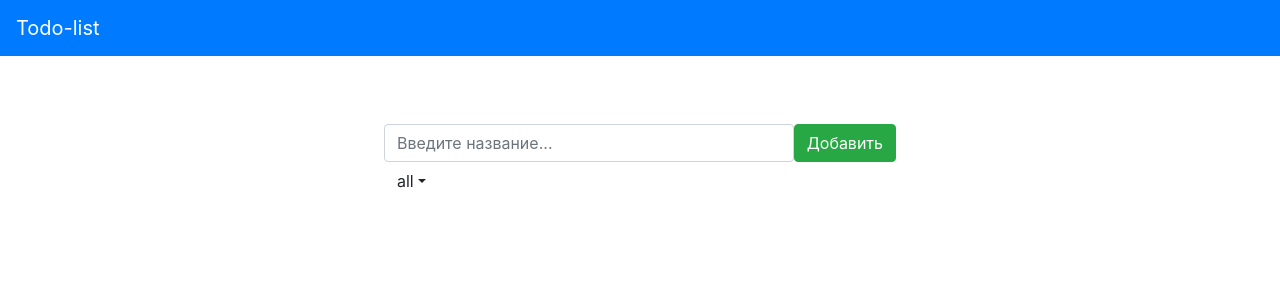
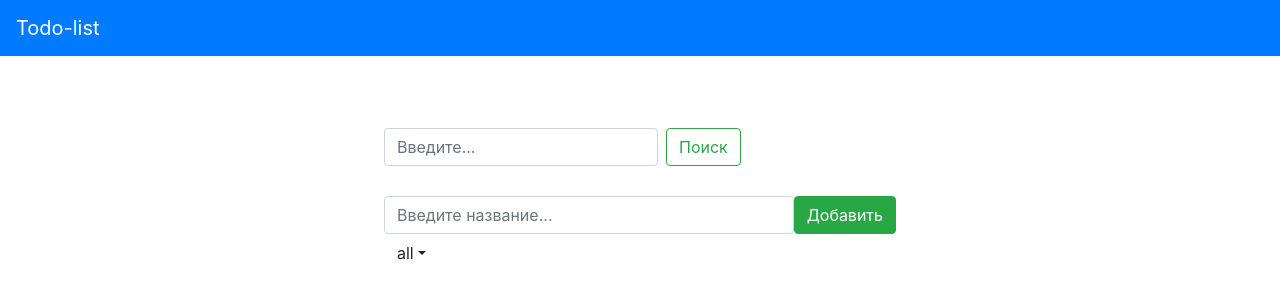
Before and after one commit to LizaBabych/TODO-list, a React (Create React App) app: page / in a window 1280 px wide. Shown: the top 300 px of the page. Built offline with nearby package versions, Linux system fonts and the light colour scheme.

Commit message:
Add search form

```diff
--- a/package.json
+++ b/package.json
@@ -10,6 +10,7 @@
     "@types/node": "^12.19.3",
     "@types/react": "^16.9.55",
     "@types/react-dom": "^16.9.9",
+    "@types/react-redux": "^7.1.11",
     "react": "^17.0.1",
     "react-dom": "^17.0.1",
     "react-redux": "^7.2.2",
@@ -41,5 +42,8 @@
       "last 1 firefox version",
       "last 1 safari version"
     ]
+  },
+  "devDependencies": {
+    "eslint": "^7.12.1"
   }
 }
--- a/public/index.html
+++ b/public/index.html
@@ -13,7 +13,7 @@
     <link rel="stylesheet" href="https://use.fontawesome.com/releases/v5.6.1/css/all.css"
 integrity="sha384-gfdkjb5BdAXd+lj+gudLWI+BXq4IuLW5IT+brZEZsLFm++aCMlF1V92rMkPaX4PP" crossorigin="anonymous">
     <link rel="apple-touch-icon" href="%PUBLIC_URL%/logo192.png" />
-    <link rel="manifest" href="%PUBLIC_URL%/manifest.json" />
+    <!-- <link rel="manifest" href="%PUBLIC_URL%/manifest.json" /> -->
     <title>React App</title>
   </head>
   <body>
--- a/src/App.css
+++ b/src/App.css
@@ -39,8 +39,11 @@
 
 .todo-form {
   display: flex;
-  margin: 5% 30% 0 30%;
-  padding-top: 60px;
+  margin: 30px 30% 0 30%;
+}
+
+.form {
+  margin: 10% 30% 0 30%;
 }
 
 .todos {
--- a/src/App.tsx
+++ b/src/App.tsx
@@ -1,18 +1,30 @@
-import React from 'react';
+import React from "react";
 import Header from "./components/Header";
 import TodoForm from "./components/TodoForm";
 import { createStore } from "redux";
-// import { Provider } from "react-redux"
-import './App.css';
-// const store = createStore();
+import { connect, Provider } from "react-redux";
+import "./App.css";
+
+const initialState = {
+  name: "a",
+  age: 15,
+};
+
+const rootReducer = (state = initialState, action: any) => {
+  return state;
+};
+
+const store = createStore(rootReducer);
 
 const App: React.FC = () => {
   return (
-    <div className="App">
-      <Header />
-      <TodoForm />
-    </div>
+    <Provider store={store}>
+      <div className="App">
+        <Header />
+        <TodoForm />
+      </div>
+    </Provider>
   );
-}
+};
 
 export default App;
--- a/src/components/Header.tsx
+++ b/src/components/Header.tsx
@@ -1,4 +1,4 @@
-import React from "react"
+import React from "react";
 
 const Header: React.FC = () => {
   return (
@@ -6,6 +6,6 @@ const Header: React.FC = () => {
       <span className="navbar-brand">Todo-list</span>
     </nav>
   );
-}
+};
 
 export default Header;
--- a/src/components/Todo.js
+++ b/src/components/Todo.tsx
@@ -1,13 +1,13 @@
-import React from "react"
+import React from "react";
 
-const Todo = (props) => {
+const Todo = (props: any) => {
 
   return (
     <div className="list-group mb-2">
       <div className="list-group-item list-group-item-action list-group-item-secondary center">
         <div className="element-row">
           <div className="check-box mr-1">
-            <input type="checkbox" checked={props.todo.checked && "checked "} onChange={props.setChecked}/>
+            <input type="checkbox" checked={props.todo.checked} onChange={props.setChecked}/>
           </div>
           <p className={props.todo.checked ? "checked " : "unchecked "}>{props.todo.name}</p>
         </div>
@@ -17,6 +17,6 @@ const Todo = (props) => {
       </div>
     </div>
   );
-}
+};
 
 export default Todo;
--- a/src/components/TodoForm.tsx
+++ b/src/components/TodoForm.tsx
@@ -1,43 +1,59 @@
-import React, {useState} from "react"
-import Todo from "./Todo"
+import React, {useState} from "react";
+import Todo from "./Todo";
 
-export interface ITodo {
+interface ITodo {
   name: string,
   checked: boolean,
   id: number,
 }
 
-type stateTodo = 'all' | 'done' | 'active';
+type stateTodo = 'all' | 'done' | 'active' | 'searchTodo';
 
 const TodoForm: React.FC = () => {
 
   const [todos, setTodos] = useState<ITodo[]>([]);
-  const [stateTodo, setStateTodo] = useState<stateTodo>('all');
+  const [searchTodo, setSearchTodo] = useState<string>("");
+  const [stateTodo, setStateTodo] = useState<stateTodo>("all");
   const [todo, setTodo] = useState<ITodo>({
-    name: '',
+    name: "",
     checked: false,
     id: 0,
   });
 
   const clickHandler = () => {
-    if (todo.name !== '') {
+    if (todo.name !== "") {
       todos.push(todo);
-      setTodo({...todo, name: '', id: todo.id + 1});
+      setTodo({...todo, name: "", id: todo.id + 1});
     }
-  }
+  };
 
   const setChecked = (myTodo: ITodo) => {
     todos.push({...myTodo, checked: !myTodo.checked});
-    setTodos(todos.filter((n) => {return n !== myTodo}));
-    console.log(todos);
-  }
+    setTodos(todos.filter((n) => {return n !== myTodo;}));
+  };
 
   const deleteTodo = (myTodo: ITodo) => {
-    setTodos(todos.filter((n) => {return n !== myTodo}));
-  }
+    setTodos(todos.filter((n) => {return n !== myTodo;}));
+  };
+
+  const sendForm = (e: any) => {
+    e.preventDefault();
+    console.log(searchTodo);
+    setStateTodo("searchTodo");
+  };
 
   return (
     <>
+      <form className="form-inline form" onSubmit={sendForm}>
+        <input
+          value={searchTodo}
+          className="form-control mr-sm-2"
+          type="text"
+          placeholder="Введите..."
+          onChange={(e) => setSearchTodo(e.target.value)}
+          />
+        <button className="btn btn-outline-success my-2 my-sm-0" type="submit">Поиск</button>
+      </form>
       <div className="todo-form">
         <input
           value={todo.name}
@@ -58,12 +74,12 @@ const TodoForm: React.FC = () => {
           {stateTodo}
         </button>
         <div className="dropdown-menu">
-          <span className="dropdown-item" onClick={() => setStateTodo('all')}>Все</span>
-          <span className="dropdown-item" onClick={() => setStateTodo('active')}>Активные</span>
-          <span className="dropdown-item" onClick={() => setStateTodo('done')}>Выпоненые</span>
+          <span className="dropdown-item" onClick={() => setStateTodo("all")}>Все</span>
+          <span className="dropdown-item" onClick={() => setStateTodo("active")}>Активные</span>
+          <span className="dropdown-item" onClick={() => setStateTodo("done")}>Выпоненые</span>
         </div>
       </div>
-      {stateTodo === 'all' ? (
+      {stateTodo === "all" ? (
         <div className="todos">
           {todos.map((myTodo) =>
             <Todo
@@ -73,11 +89,10 @@ const TodoForm: React.FC = () => {
               deleteTodo={() => deleteTodo(myTodo)}/>
           )}
         </div>
-      ) : (stateTodo === 'active') ? (
+      ) : (stateTodo === "active") ? (
         <div className="todos">
           {todos.map((myTodo) =>
-            <div
-            key={myTodo.id}>
+            <div key={myTodo.id}>
               {myTodo.checked === false &&
               <Todo
                 todo={myTodo}
@@ -87,11 +102,10 @@ const TodoForm: React.FC = () => {
             </div>
            )}
          </div>
-      ) : (
+      ) : (stateTodo === "done") ? (
         <div className="todos">
           {todos.map((myTodo) =>
-            <div
-            key={myTodo.id}>
+            <div key={myTodo.id}>
               {myTodo.checked === true &&
               <Todo
                 todo={myTodo}
@@ -101,9 +115,23 @@ const TodoForm: React.FC = () => {
             </div>
           )}
         </div>
-      )}
+      ) : (
+        <div className="todos">
+          {todos.map((myTodo) =>
+            <div key={myTodo.id}>
+              {myTodo.name === searchTodo &&
+              <Todo
+                todo={myTodo}
+                setChecked={() => setChecked(myTodo)}
+                deleteTodo={() => deleteTodo(myTodo)}/>
+              }
+            </div>
+          )}
+        </div>
+      )
+    }
     </>
   );
-}
+};
 
 export default TodoForm;
```
Also changed, not shown: src/index.tsx (+6 -6 lines), .eslintrc.json (added), src/store/actions.js (added), src/store/reducers.js (added), 1 other file (tests, documents, lock files or other folders).
